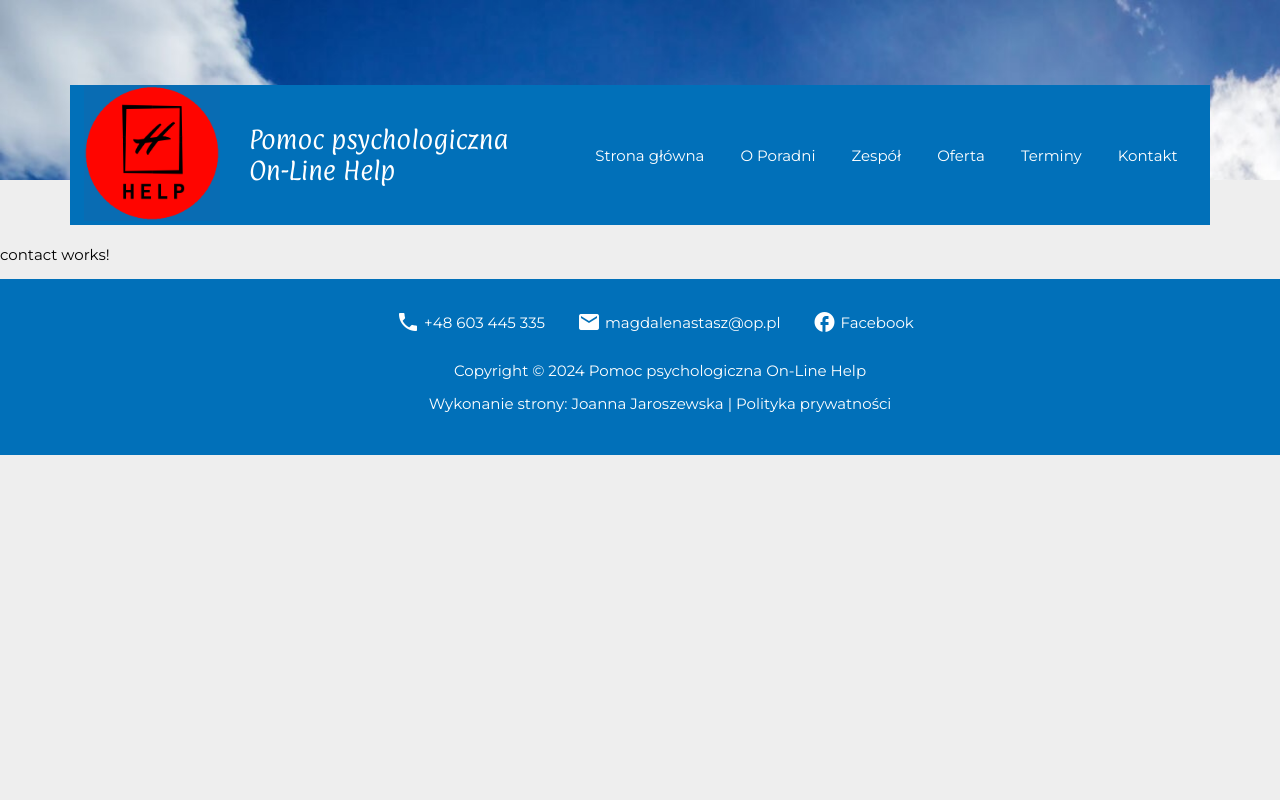
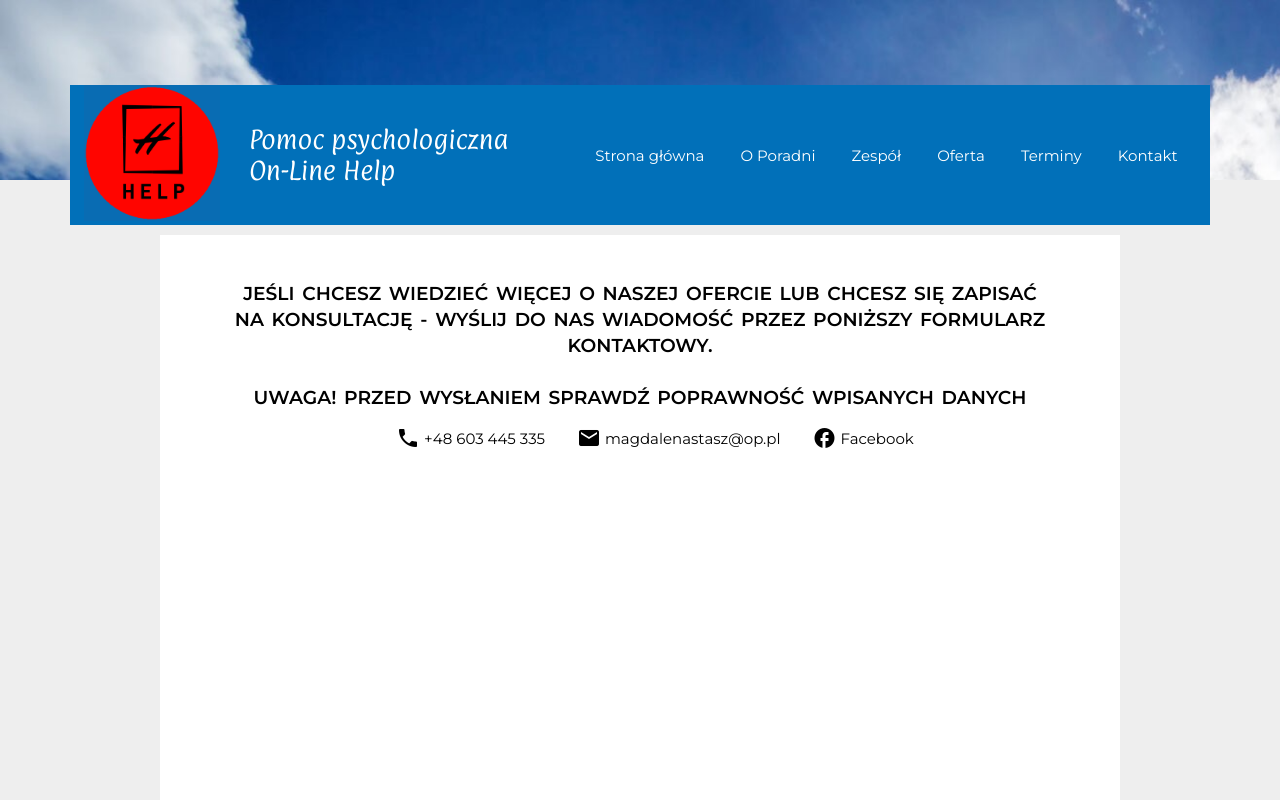
Before and after one commit to joajar/100-commits-challenge, an Angular app in the folder frontend/: page /kontakt in a window 1280 px wide. Shown: the top 800 px of the page. Built offline with nearby package versions, Linux system fonts and the light colour scheme.

Commit message:
FE feat: started developing contact component

```diff
--- a/frontend/src/app/content/contact/contact.component.html
+++ b/frontend/src/app/content/contact/contact.component.html
@@ -1 +1,39 @@
-<p>contact works!</p>
+<div class="homeContainerOutside">
+  <div class="homeContainer">
+    <div class="info">
+      <h3>
+        <p>
+        JEŚLI CHCESZ WIEDZIEĆ WIĘCEJ O NASZEJ OFERCIE LUB CHCESZ SIĘ ZAPISAĆ
+        </p>
+        <p>
+        NA KONSULTACJĘ - WYŚLIJ DO NAS WIADOMOŚĆ PRZEZ PONIŻSZY FORMULARZ
+        </p>
+        <p>
+        KONTAKTOWY.
+        </p>
+      </h3>
+      <h3>
+        <p>
+        UWAGA! PRZED WYSŁANIEM SPRAWDŹ POPRAWNOŚĆ WPISANYCH DANYCH
+        </p>
+      </h3>
+    </div>
+
+    <div class="contactInfoContainer">
+      <ul>
+        <li>
+          <mat-icon aria-hidden="false" aria-label="Phone number" fontIcon="phone"></mat-icon>
+          +48 603 445 335
+        </li>
+        <li>
+          <mat-icon aria-hidden="false" aria-label="Email address" fontIcon="mailto"></mat-icon>
+          magdalenastasz&#64;op.pl
+        </li>
+        <li>
+          <mat-icon aria-hidden="false" aria-label="Facebook contact" fontIcon="facebook"></mat-icon>
+          Facebook
+        </li>
+      </ul>
+    </div>
+  </div>
+</div>
--- a/frontend/src/app/content/contact/contact.component.scss
+++ b/frontend/src/app/content/contact/contact.component.scss
@@ -0,0 +1,39 @@
+.homeContainerOutside {
+  display: flex;
+  justify-content: center;
+}
+.homeContainer {
+  margin-top: 5px;
+  padding: 10px 10px 0px 10px;
+  background-color: white;
+  height: 1040px;
+  width: 940px;
+}
+.info {
+  align-items: center;
+  font-family: "Montserrat-Bold", Sans-serif;
+  font-size: 16px;
+  line-height: 7px;
+  word-spacing: 2.5px;
+}
+.info h3 {
+  padding: 8px 0 0 0;
+  text-align: center;
+}
+.contactInfoContainer {
+  height: 50px;
+  width: 600px;
+  margin-left: auto;
+  margin-right: auto;
+}
+.contactInfoContainer ul {
+  display: flex;
+  list-style: none;
+}
+.contactInfoContainer ul li {
+  padding: 0 16px;
+}
+.contactInfoContainer ul li mat-icon {
+  position: relative;
+  top: 6px;
+}
--- a/frontend/src/app/content/contact/contact.component.ts
+++ b/frontend/src/app/content/contact/contact.component.ts
@@ -1,9 +1,12 @@
 import { Component } from '@angular/core';
+import { MatIconModule } from '@angular/material/icon';
 
 @Component({
   selector: 'app-contact',
   standalone: true,
-  imports: [],
+  imports: [
+    MatIconModule
+  ],
   templateUrl: './contact.component.html',
   styleUrl: './contact.component.scss'
 })
```
